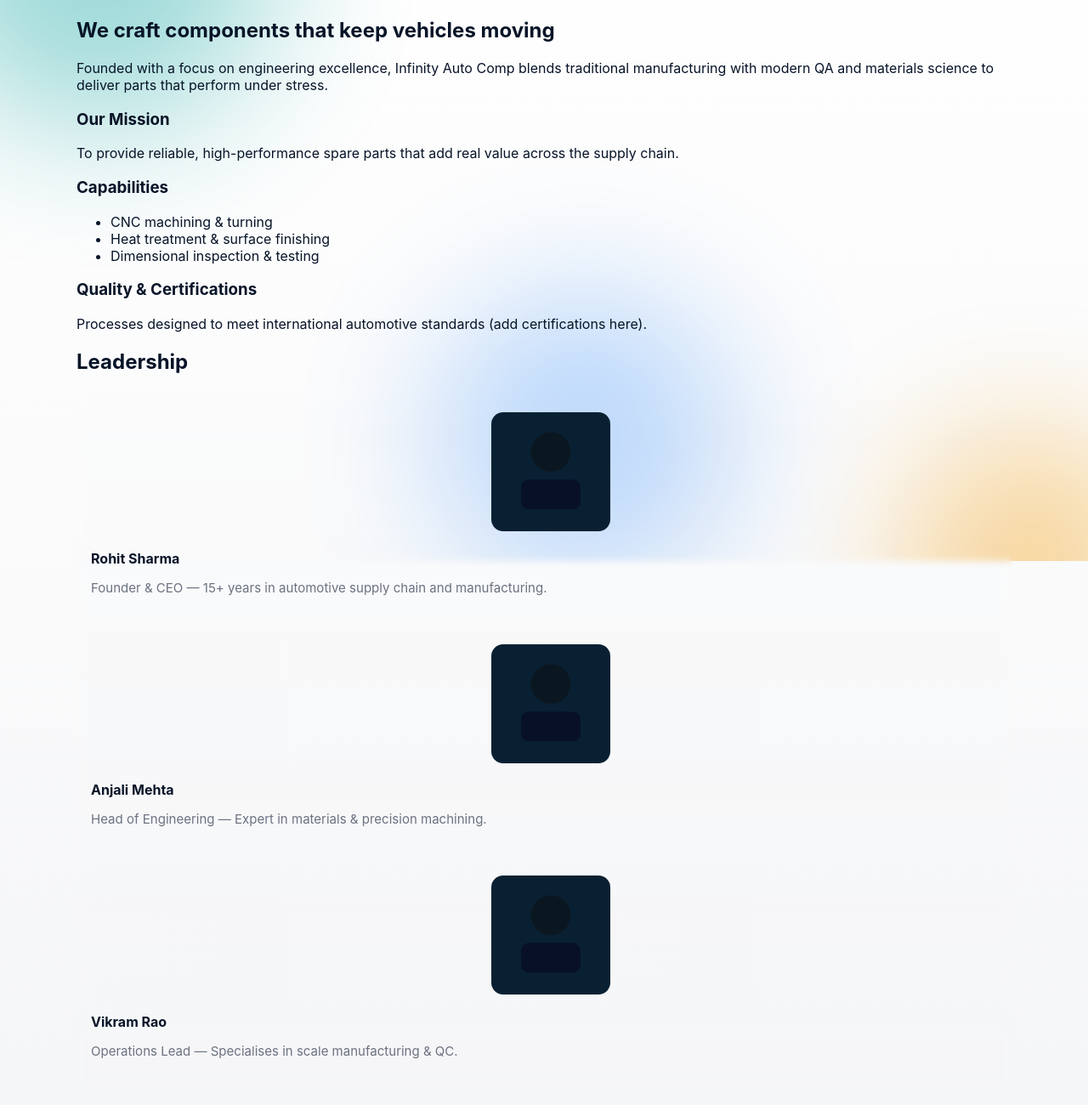
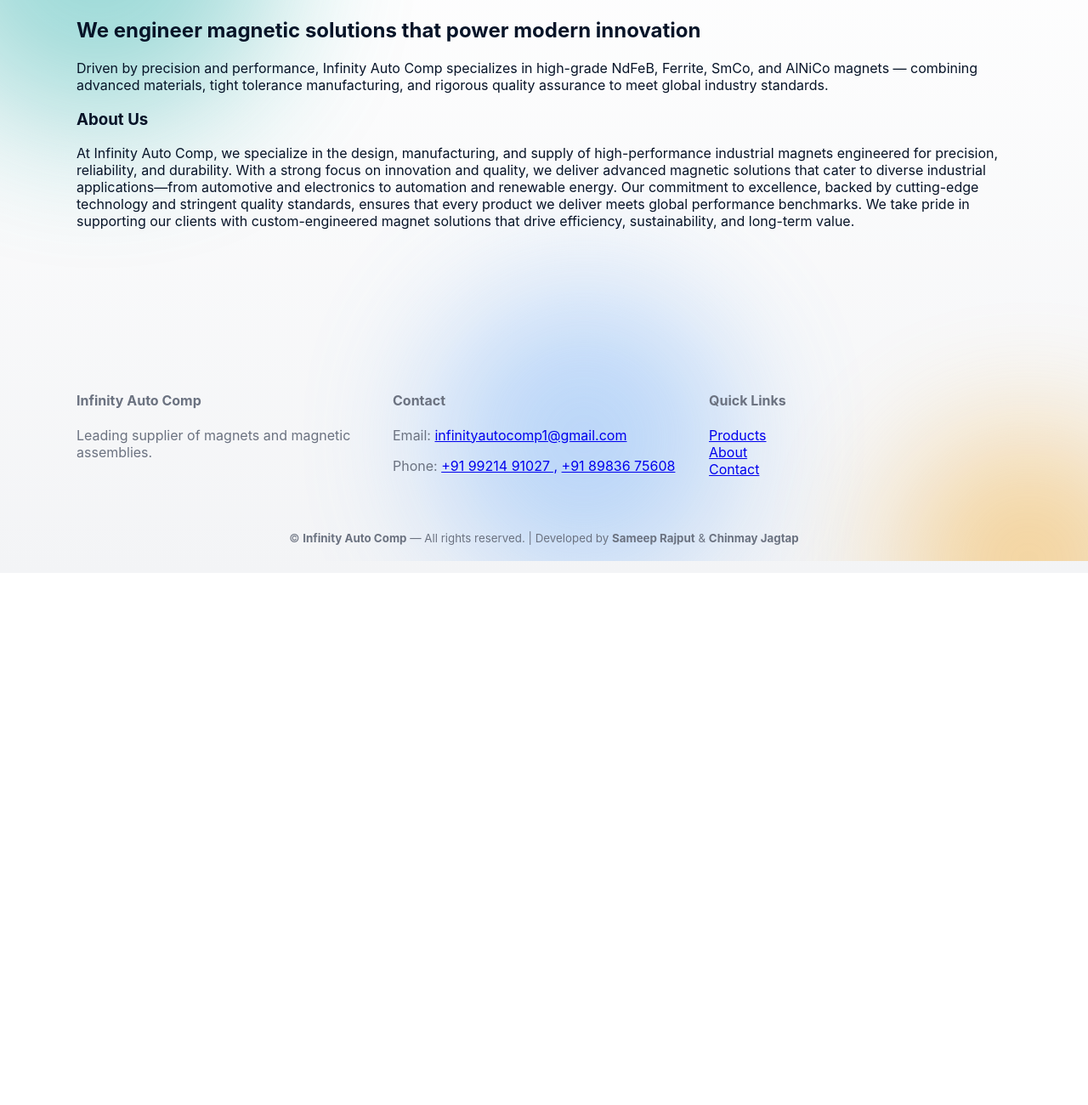
Before and after one commit to chinmayjagtap/infinityauto-light, a plain HTML site: page about.html in a window 1280 px wide. Shown: the part 140-1440 px from the top of the page at 85% size. After the commit the page ends 814 px from the top, so only its background shows below. Drawn offline with Linux system fonts and the light colour scheme.

Commit message:
about page updated

```diff
--- a/about.html
+++ b/about.html
@@ -44,47 +44,13 @@
 
   <main class="container about-page">
     <section class="about-hero fade-up">
-      <h1>We craft components that keep vehicles moving</h1>
-      <p>Founded with a focus on engineering excellence, Infinity Auto Comp blends traditional manufacturing with modern QA and materials science to deliver parts that perform under stress.</p>
+      <h1>We engineer magnetic solutions that power modern innovation</h1>
+      <p>Driven by precision and performance, Infinity Auto Comp specializes in high-grade NdFeB, Ferrite, SmCo, and AlNiCo magnets — combining advanced materials, tight tolerance manufacturing, and rigorous quality assurance to meet global industry standards.</p>
     </section>
-
     <section class="timeline fade-up">
       <div class="timeline-item">
-        <h3>Our Mission</h3>
-        <p>To provide reliable, high-performance spare parts that add real value across the supply chain.</p>
-      </div>
-      <div class="timeline-item">
-        <h3>Capabilities</h3>
-        <ul>
-          <li>CNC machining & turning</li>
-          <li>Heat treatment & surface finishing</li>
-          <li>Dimensional inspection & testing</li>
-        </ul>
-      </div>
-      <div class="timeline-item">
-        <h3>Quality & Certifications</h3>
-        <p>Processes designed to meet international automotive standards (add certifications here).</p>
-      </div>
-    </section>
-
-    <section class="team fade-up">
-      <h2>Leadership</h2>
-      <div class="team-grid">
-        <div class="card fade-up">
-          <img src="img/person-1.svg" alt="Founder" />
-          <h4>Rohit Sharma</h4>
-          <p>Founder & CEO — 15+ years in automotive supply chain and manufacturing.</p>
-        </div>
-        <div class="card fade-up">
-          <img src="img/person-2.svg" alt="Head of Engineering" />
-          <h4>Anjali Mehta</h4>
-          <p>Head of Engineering — Expert in materials & precision machining.</p>
-        </div>
-        <div class="card fade-up">
-          <img src="img/person-3.svg" alt="Head of Ops" />
-          <h4>Vikram Rao</h4>
-          <p>Operations Lead — Specialises in scale manufacturing & QC.</p>
-        </div>
+        <h3>About Us</h3>
+        <p>At Infinity Auto Comp, we specialize in the design, manufacturing, and supply of high-performance industrial magnets engineered for precision, reliability, and durability. With a strong focus on innovation and quality, we deliver advanced magnetic solutions that cater to diverse industrial applications—from automotive and electronics to automation and renewable energy. Our commitment to excellence, backed by cutting-edge technology and stringent quality standards, ensures that every product we deliver meets global performance benchmarks. We take pride in supporting our clients with custom-engineered magnet solutions that drive efficiency, sustainability, and long-term value.</p>
       </div>
     </section>
   </main>
```
